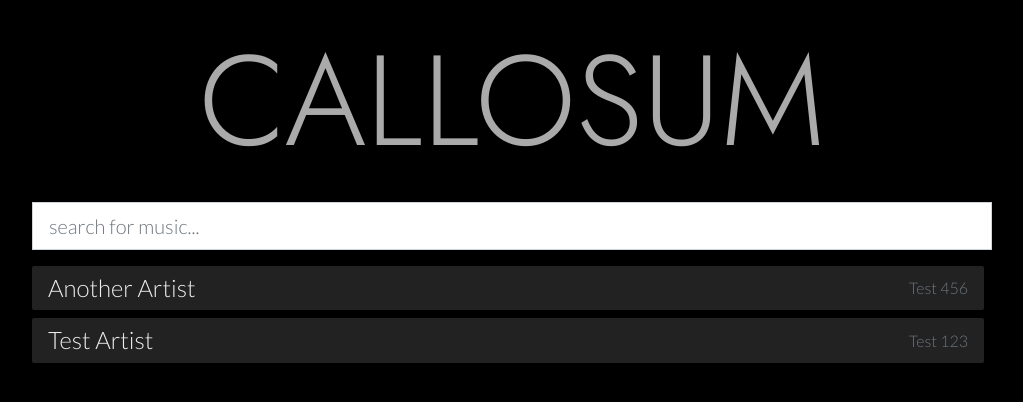
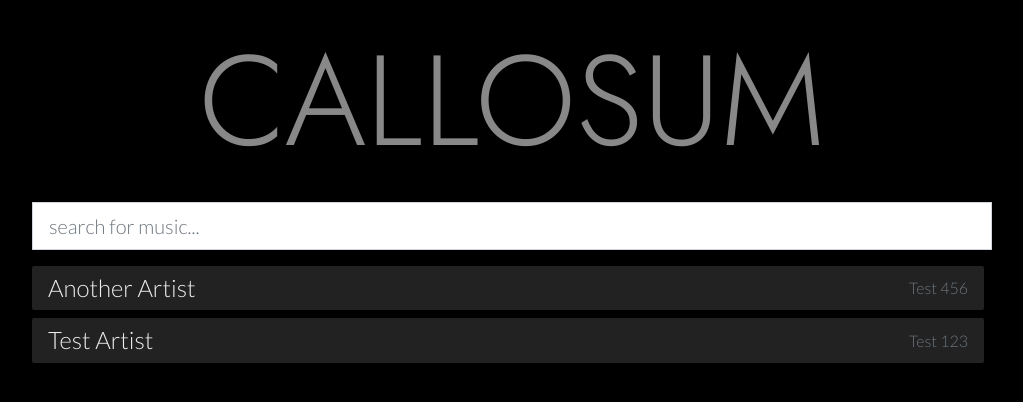
Before and after one commit to rvanasa/callosum, a React (Create React App) app in the folder callosum-webapp/: page / in a window 1280 px wide. Shown: the top 402 px of the page, without its empty margins (128-1151 px from the left). Built offline with nearby package versions, Linux system fonts and the light colour scheme; no server answers; a web font is replaced by a local one.

Commit message:
Tweak header color

```diff
--- a/callosum-webapp/src/components/App.js
+++ b/callosum-webapp/src/components/App.js
@@ -25,7 +25,7 @@ const shuffleAnimation = keyframes`
 // Main header
 const StyledHeader = styled.h1`
     font-family: Futura, Jost, sans-serif;
-    color: #AAA;
+    color: #888;
     text-align: center;
     font-size: 8rem;
     font-weight: 100;
```
